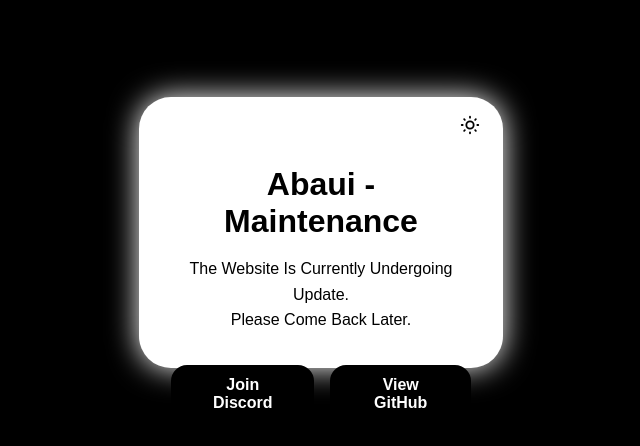
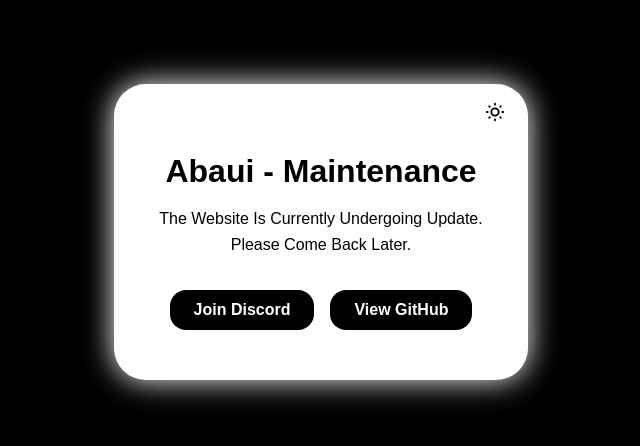
Before and after one commit to abauisoftworks/website, a plain HTML site: page index.html in a window 1280 px wide. Shown: the part 168-614 px from the top of the page, without its empty margins (319-959 px from the left). Drawn offline with Linux system fonts and the light colour scheme; a web font is replaced by a local one.

Commit message:
Update index.html

```diff
--- a/index.html
+++ b/index.html
@@ -45,9 +45,9 @@
   border-radius: 2rem;
   box-shadow: 0 0 30px var(--shadow);
   text-align: center;
-  max-width: 300px;
-  max-height: 175px;
-  width: 100%;
+  max-width: 350px;
+  max-height: 200px;
+  width: 90%;
   position: relative;
 }
 .hero h1 {
```
